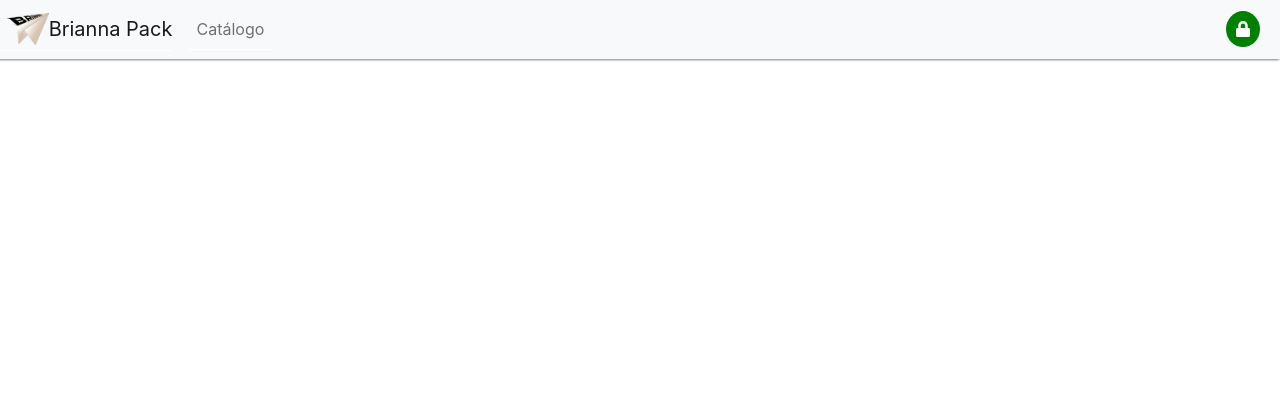
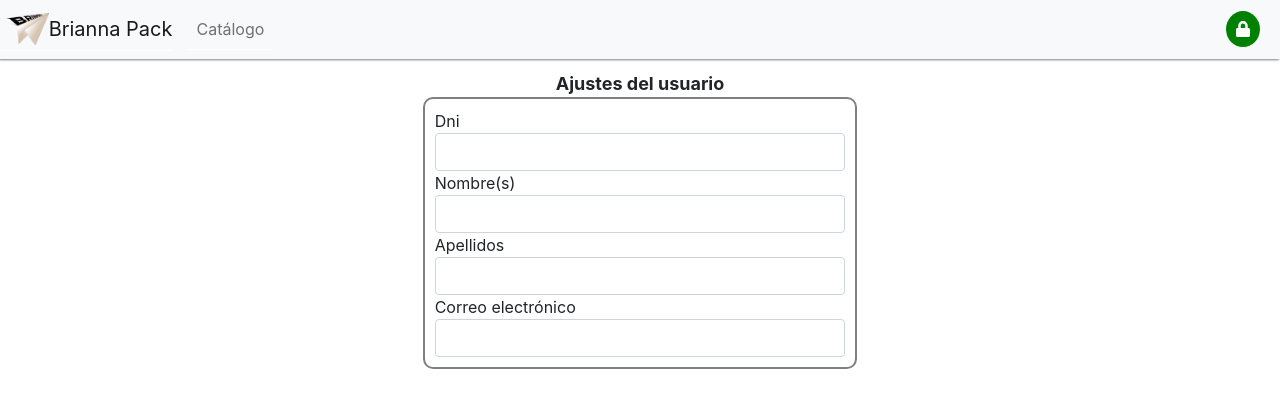
Before and after one commit to andrortizster/dprisa, a React (Create React App) app: page /user_settings in a window 1280 px wide. Shown: the top 408 px of the page. Built offline with nearby package versions, Linux system fonts and the light colour scheme.

Commit message:
Inicio de la ventana de ajustes del usuario

```diff
--- a/src/components/Catalogue/Catalogue.js
+++ b/src/components/Catalogue/Catalogue.js
@@ -68,7 +68,7 @@ const Catalogue = (props) => {
     }
 
     return (
-        <div style={{marginTop:'60px',textAlign:'center'}}>
+        <div style={{marginTop:'70px',textAlign:'center'}}>
             <h1>Catálogo de productos</h1>
             <Row>
             <Col xs="12" sm="2">
--- a/src/components/NavBar/NavBar.js
+++ b/src/components/NavBar/NavBar.js
@@ -15,7 +15,7 @@ import {
   NavbarText,
   Button,
 } from 'reactstrap';
-import {faLock,faLockOpen} from '@fortawesome/free-solid-svg-icons';
+import {faLock,faLockOpen, faCog} from '@fortawesome/free-solid-svg-icons';
 import {FontAwesomeIcon} from '@fortawesome/react-fontawesome';
 import { connect,} from 'react-redux';
 
@@ -45,7 +45,7 @@ const NavBar = (props) => {
               </DropdownToggle>
               <DropdownMenu right>
                 <DropdownItem>
-                  Mis Créditos
+                  <Link className="nav nav-link " title="Iniciar sesión" to="/user_settings"  ><FontAwesomeIcon icon={faCog} /> Ajustes de usuario</Link>
                 </DropdownItem>
                 <DropdownItem>
                   Ultimos productos comprados
--- a/src/components/Router/Router.js
+++ b/src/components/Router/Router.js
@@ -4,6 +4,7 @@ import {Route, Switch} from 'react-router-dom';
 import Landing from '../Landing/Landing';
 import Catalogue from '../Catalogue/Catalogue';
 import Login from '../Login/Login';
+import UserSettings from '../UserSettings/UserSettings';
 
 const Router = ()=> {
     return(
@@ -11,6 +12,7 @@ const Router = ()=> {
             <Route path="/" exact component={Landing} />
             <Route path="/catalogo" component={Catalogue} />
             <Route path="/login" component={Login} />
+            <Route path="/user_settings" component={UserSettings} />
         </Switch>
 
     )
--- /dev/null
+++ b/src/components/UserSettings/UserSettings.css
@@ -0,0 +1,16 @@
+.UserSetting{
+    text-align: left;
+    justify-content: center;
+}
+
+.UsCol{
+    border: 2px gray solid;
+    border-radius: 10px;
+    padding: 10px;
+}
+
+.Title{
+    font-size: large;
+    font-weight: bold;
+
+}
--- /dev/null
+++ b/src/components/UserSettings/UserSettings.js
@@ -0,0 +1,59 @@
+import {
+    Form,
+    FormGroup,
+    Label,
+    Input,
+    Button,
+    Row,
+    Col,
+    Alert,
+} from 'reactstrap';
+import axios from '../../axios';
+import { connect,} from 'react-redux';
+
+import './UserSettings.css';
+
+const UserSettings = (props) =>{
+    return (
+        <div style={{marginTop:'70px',textAlign:'center'}}>
+            <div className="Title">Ajustes del usuario</div>
+            <Row className="UserSetting">
+                <Col xs="10" sm="4" className="UsCol">
+                    <Form>
+                        <FormGroup>
+                            <Label for="dni">Dni</Label>
+                            <Input type="text" name="dni" value={props.user['dni']} ></Input>
+                        </FormGroup>
+                        <FormGroup>
+                            <Label for="first_name">Nombre(s)</Label>
+                            <Input type="text" name="first_name" value={props.user['first_name']} ></Input>
+                        </FormGroup>
+                        <FormGroup>
+                            <Label for="last_name">Apellidos</Label>
+                            <Input type="text" name="last_name" value={props.user['last_name']} ></Input>
+                        </FormGroup>
+                        <FormGroup>
+                            <Label for="email">Correo electrónico</Label>
+                            <Input type="text" name="email" value={props.user['email']} ></Input>
+                        </FormGroup>
+                    </Form>
+                </Col>
+            </Row>
+        </div>
+    )
+}
+
+const mapStateToProps = state => {
+    return {
+      user: state.user,
+    }
+}
+
+
+const mapDispatchToProps = dispatch => {
+    return{
+      onInitUser: (usr) => dispatch(actionTypes.initUser(usr)),
+    }
+}
+
+export default connect(mapStateToProps,mapDispatchToProps)(UserSettings);
```
